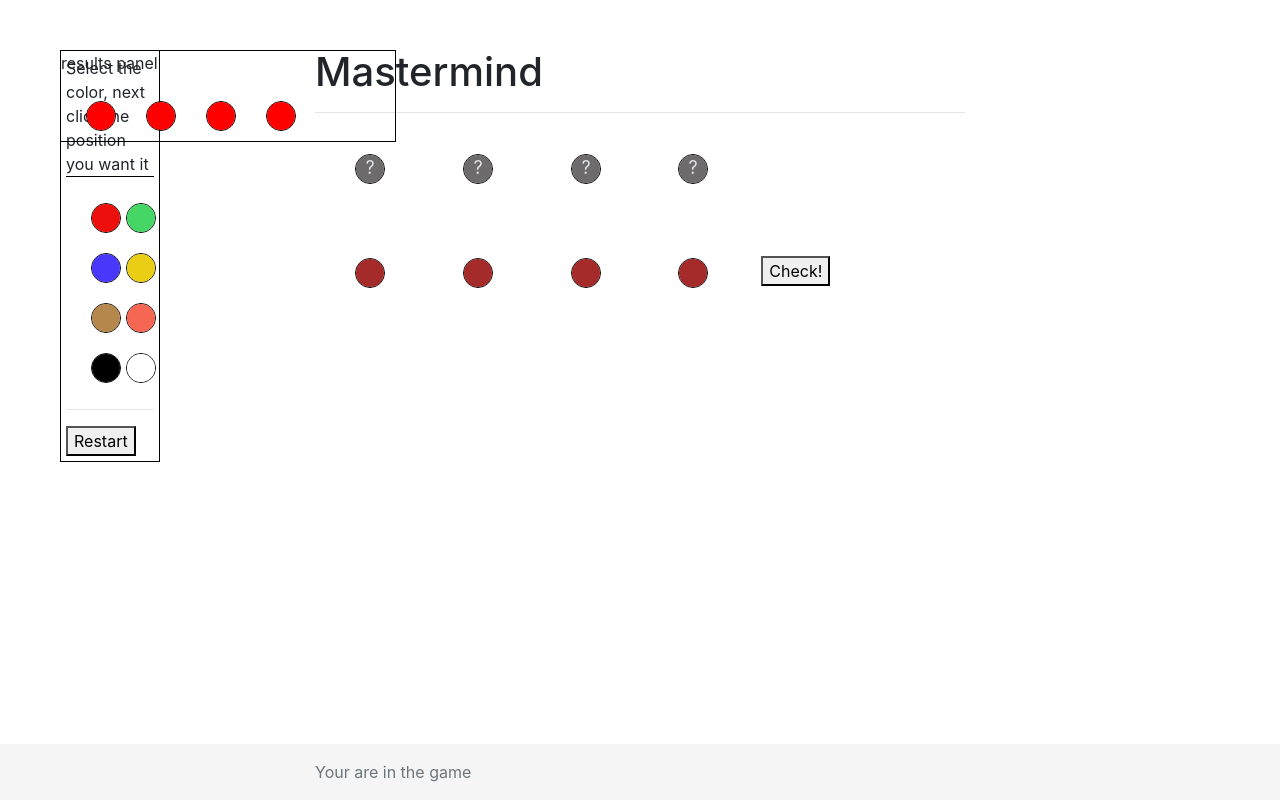
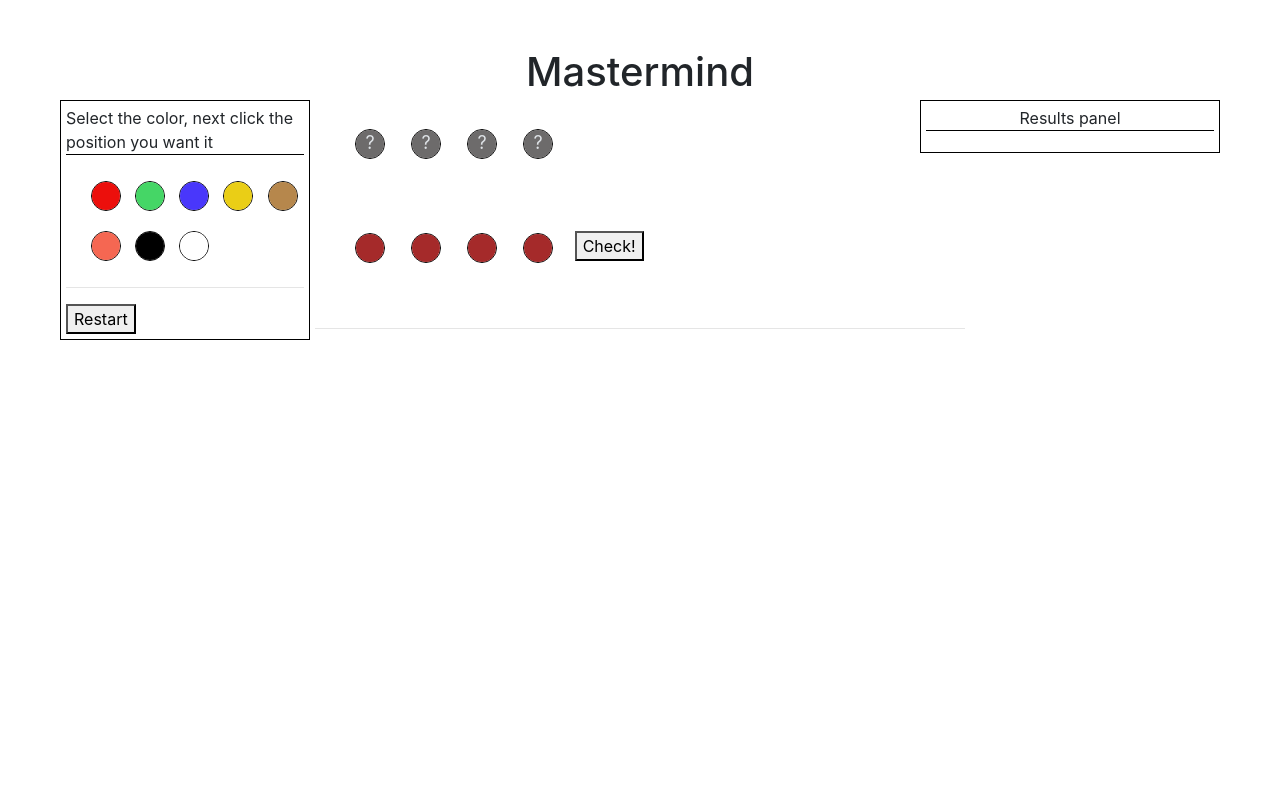
Before and after one commit to jcravelo/mymastermind, a PHP site: page /main.php in a window 1280 px wide. Run offline with PHP 8.4, Linux system fonts and the light colour scheme.

Commit message:
Create mastermind to get a new job :D

```diff
--- a/dist/css/styles.css
+++ b/dist/css/styles.css
@@ -17,23 +17,26 @@
 	display: inline-block;
 }
 .labels{
-	width: 100px;
+	width: 250px;
 	padding: 5px;
 	border: 1px solid #000;
 	text-align: left;
 	position: absolute;
-	top:50px;
+	top:100px;
 	left:60px;
 }
-.labels p{
+.labels p,.panel p{
 	border-bottom: 1px solid #000;
 }
-.results_panel{
+.panel{
    border: 1px solid #000 !important;
-  position: absolute;
-   top:50px;
-   left:60px;
+   position: absolute;
+   padding: 5px;
+   top:100px;
+   right:60px;
+   width: 300px;
 }
+
 .balls-table,.balls{
 	cursor:pointer;
 }
@@ -42,5 +45,6 @@ svg{
 	margin: 10px;
 }
 .balls-list{
-padding: 15px;
+   padding: 15px;
 }
+.check{margin-left: 20px;}
--- a/main.php
+++ b/main.php
@@ -24,27 +24,27 @@ include("src/checks.php");
 <!-- Begin page content -->
 <main role="main" class="flex-shrink-0">
   <div class="container">
-    <h1 class="mt-5">Mastermind</h1><hr>
+    <h1 style="text-align: center;" class="mt-5">Mastermind</h1>
 		<div class="col-lg-12 balls-list">
-			<div class="head col-lg-2">
+			<div class="head col-lg-1">
 				<svg class="bd-placeholder-img rounded-circle" width="30" height="30" xmlns="http://www.w3.org/2000/svg" preserveAspectRatio="xMidYMid slice" focusable="false" role="img" aria-label="Placeholder: 140x140">
 					<rect width="100%" height="100%" fill="#6d6b6b" value="1"></rect>
 					<text x="50%" y="50%" fill="#dee2e6" dy=".3em">?</text>
 				</svg>
 			</div>
-			<div class="head col-lg-2">
+			<div class="head col-lg-1">
 				<svg class="bd-placeholder-img rounded-circle" width="30" height="30" xmlns="http://www.w3.org/2000/svg" preserveAspectRatio="xMidYMid slice" focusable="false" role="img" aria-label="Placeholder: 140x140">
 					<rect width="100%" height="100%" fill="#6d6b6b" value="2"></rect>
 					<text x="50%" y="50%" fill="#dee2e6" dy=".3em">?</text>
 				</svg>
 			</div>
-			<div class="head col-lg-2">
+			<div class="head col-lg-1">
 				<svg class="bd-placeholder-img rounded-circle" width="30" height="30" xmlns="http://www.w3.org/2000/svg" preserveAspectRatio="xMidYMid slice" focusable="false" role="img" aria-label="Placeholder: 140x140">
 					<rect width="100%" height="100%" fill="#6d6b6b" value="3"></rect>
 					<text x="50%" y="50%" fill="#dee2e6" dy=".3em">?</text>
 				</svg>
 			</div>
-			<div class="head col-lg-2">
+			<div class="head col-lg-1">
 				<svg class="bd-placeholder-img rounded-circle" width="30" height="30" xmlns="http://www.w3.org/2000/svg" preserveAspectRatio="xMidYMid slice" focusable="false" role="img" aria-label="Placeholder: 140x140">
 					<rect width="100%" height="100%" fill="#6d6b6b" value="4"></rect>
 					<text x="50%" y="50%" fill="#dee2e6" dy=".3em">?</text>
@@ -72,42 +72,18 @@ include("src/checks.php");
 		<hr>
 			<button id="restart" onclick='location.reload();'>Restart</button>
 		</div>
-		<br>
+		<br><hr>
 
-		<div class="results_panel">
-			<p>results panel</p>
-			<div class="head col-lg-2">
-				<svg class="bd-placeholder-img rounded-circle" width="30" height="30" xmlns="http://www.w3.org/2000/svg" preserveAspectRatio="xMidYMid slice" focusable="false" role="img" aria-label="Placeholder: 140x140">
-					<rect width="100%" height="100%" fill="red" class="balls-table"></rect>
-				</svg>
-			</div>
-			<div class="head col-lg-2">
-				<svg class="bd-placeholder-img rounded-circle" width="30" height="30" xmlns="http://www.w3.org/2000/svg" preserveAspectRatio="xMidYMid slice" focusable="false" role="img" aria-label="Placeholder: 140x140">
-					<rect width="100%" height="100%" fill="red" class="balls-table"></rect>
-				</svg>
-			</div>
-			<div class="head col-lg-2">
-				<svg class="bd-placeholder-img rounded-circle" width="30" height="30" xmlns="http://www.w3.org/2000/svg" preserveAspectRatio="xMidYMid slice" focusable="false" role="img" aria-label="Placeholder: 140x140">
-					<rect width="100%" height="100%" fill="red" class="balls-table"></rect>
-				</svg>
-			</div>
-			<div class="head col-lg-2">
-				<svg class="bd-placeholder-img rounded-circle" width="30" height="30" xmlns="http://www.w3.org/2000/svg" preserveAspectRatio="xMidYMid slice" focusable="false" role="img" aria-label="Placeholder: 140x140">
-					<rect width="100%" height="100%" fill="red" class="balls-table"></rect>
-				</svg>
-			</div>
-		</div>
+		<aside class="panel">
+			<p style="text-align: center;">Results panel</p>
+			<div class="results"></div>
+		</aside>
 
   </div>
 
 
 </main>
 
-<footer class="footer mt-auto py-3">
-  <div class="container">
-    <span class="text-muted">Your are in the game</span>
-  </div>
-</footer>
 	<script src="https://code.jquery.com/jquery-1.12.4.js"></script>
 	<script src="dist/js/jquery.livequery.min.js"></script>
 	<script type="text/javascript">var colorsJS=<?php echo json_encode($check->colors);?></script>
--- a/src/checks.php
+++ b/src/checks.php
@@ -10,8 +10,5 @@ if (!isset($_SESSION["START_VALUES"])) {
 if(isset($_GET["data"])){
 
 	echo json_encode($check->review($_GET["data"]));
-	// print_r($_GET["data"]);
-	// print_r($_SESSION["START_VALUES"]);
-	// print_r($response);
 
 }
--- a/src/mastermind.php
+++ b/src/mastermind.php
@@ -44,11 +44,11 @@ class Mastermind{
 
 			if (in_array($look[$i], $_SESSION["START_VALUES"])) {
 
-				$response["return"][$i] = "#fff";
+				$response["return"][$i] = "fff";
 
 		 		if($_SESSION["START_VALUES"][$i] == $look[$i]){
 
- 					$response["return"][$i] = "#000";
+ 					$response["return"][$i] = "000";
 		 			$response["position"][$i] = 1;
 
 		 		}
--- a/view/balls.php
+++ b/view/balls.php
@@ -1,6 +1,6 @@
 <div class="col-lg-12 balls-list">
 	<?php for ($i=0; $i <= 3; $i++) { ?>
-	<div class="head col-lg-2">
+	<div class="head col-lg-1">
 		<svg class="bd-placeholder-img rounded-circle" width="30" height="30" xmlns="http://www.w3.org/2000/svg" preserveAspectRatio="xMidYMid slice" focusable="false" role="img" aria-label="Placeholder: 140x140">
 			<rect width="100%" height="100%" fill="brown" class="balls add"></rect>
 		</svg>
```
Also changed, not shown: dist/js/jsactions.js, images/000.gif (renamed from images/color_7.gif), images/color_1.gif (deleted), images/color_2.gif (deleted), images/color_3.gif (deleted), images/color_4.gif (deleted), images/color_5.gif (deleted), images/color_6.gif (deleted), images/fff.gif (renamed from images/color_8.gif), images/null.gif (renamed from images/qm.gif).
